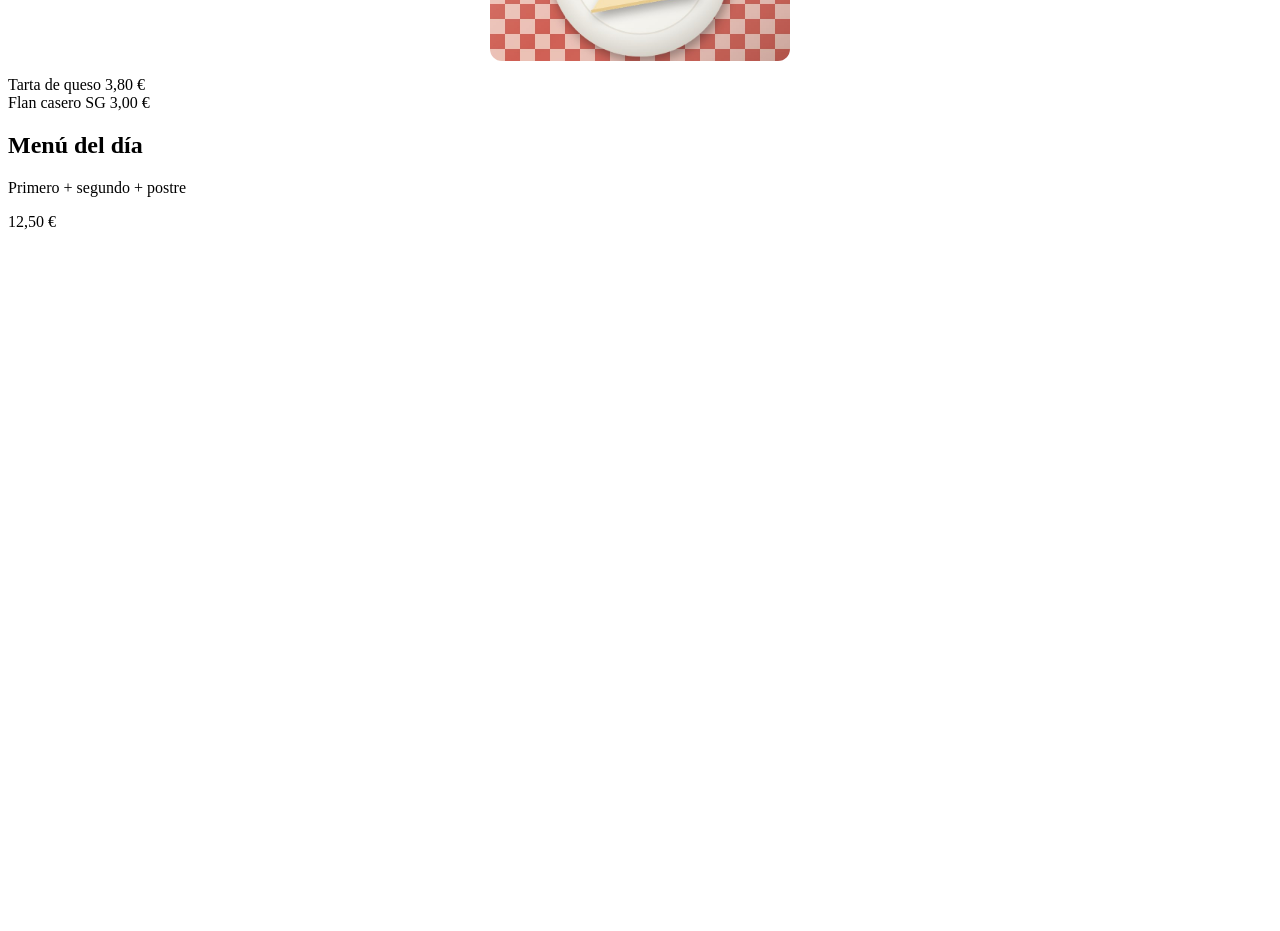
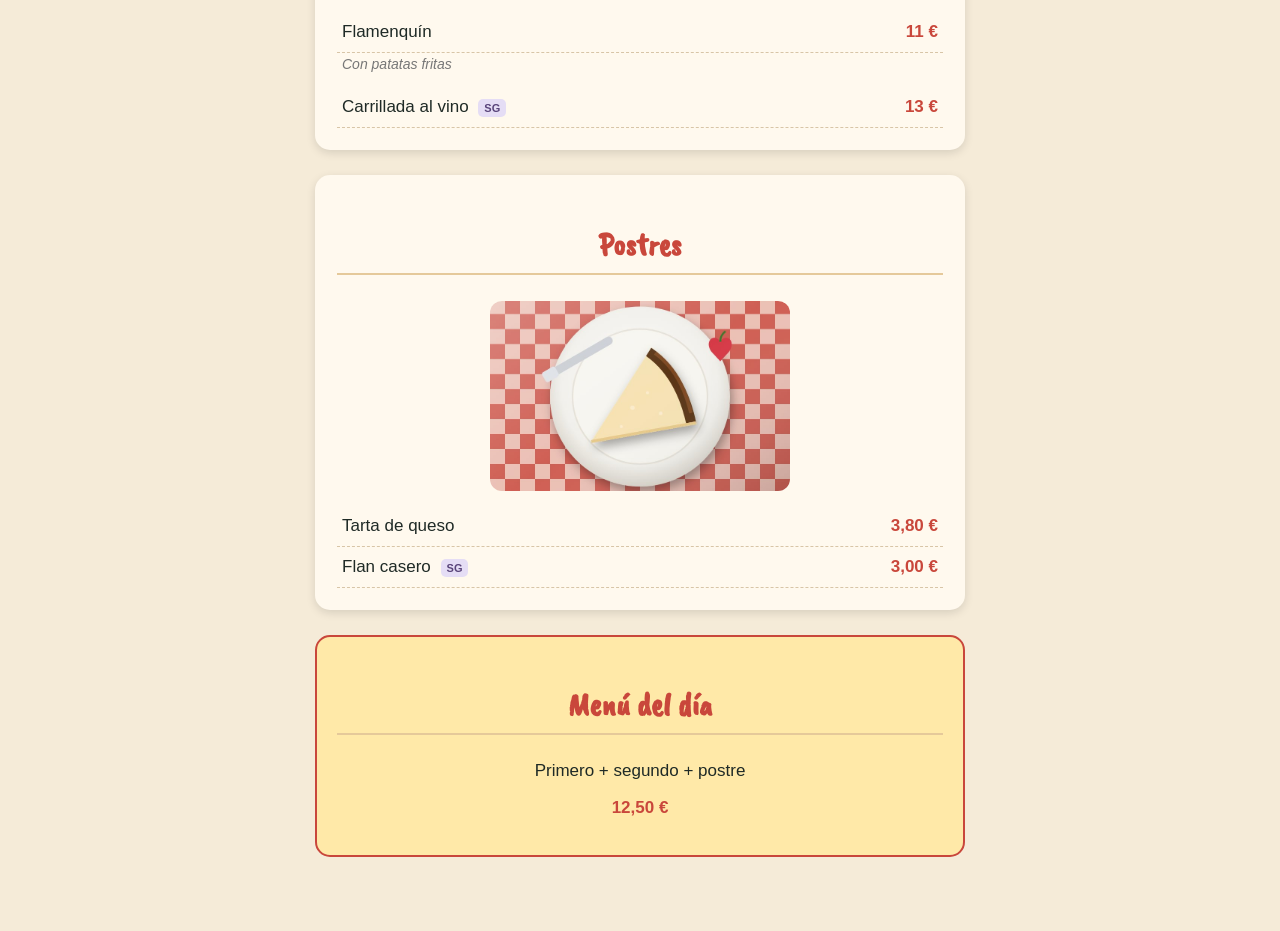
Before and after one commit to jleodom0501/taberna---el---alberto-, a plain HTML site: page index.html in a window 1280 px wide. Shown: the part 1476-2407 px from the top of the page. Before the commit the page ends 1780 px from the top, so only its background shows below. Drawn offline with nearby package versions, Linux system fonts and the light colour scheme.

Commit message:
Update estilo.css

```diff
--- a/estilo.css
+++ b/estilo.css
@@ -1,6 +1,136 @@
-
 .prueba {
     color: #FFFFFF;
+}
+
+/* DISEÑO GENERAL */
+* {
+    box-sizing: border-box;
+}
+
+body {
+    margin: 0;
+    padding: 0;
+    background: #F5EBD8;
+    color: #1F2A26;
+    font-family: Arial, sans-serif;
+}
+
+/* CABECERA */
+header {
+    background: #1F2A26;
+    color: #FFE9A8;
+    text-align: center;
+    padding: 35px 15px;
+    border-bottom: 6px solid #C9473B;
+}
+
+header h1 {
+    font-family: 'Caveat Brush', cursive;
+    font-size: 48px;
+    margin: 0;
+}
+
+header p {
+    font-size: 17px;
+    margin: 8px 0 0;
+    color: #FFFFFF;
+}
+
+/* APARTADOS */
+section {
+    background: #FFF9EE;
+    max-width: 650px;
+    margin: 25px auto;
+    padding: 22px;
+    border-radius: 15px;
+    box-shadow: 0 3px 10px rgba(0,0,0,0.12);
+}
+
+section h2,
+.menu h2 {
+    font-family: 'Caveat Brush', cursive;
+    color: #C9473B;
+    font-size: 32px;
+    text-align: center;
+    border-bottom: 2px solid #E5C99A;
+    padding-bottom: 8px;
+}
+
+/* PLATOS Y PRECIOS */
+.plato {
+    display: flex;
+    justify-content: space-between;
+    align-items: center;
+    gap: 10px;
+    padding: 10px 5px;
+    border-bottom: 1px dashed #D8C5A7;
+    cursor: pointer;
+    font-size: 17px;
+}
+
+.precio {
+    font-weight: bold;
+    color: #C9473B;
+    white-space: nowrap;
+}
+
+.desc {
+    font-size: 14px;
+    color: #777;
+    margin: 3px 5px 15px;
+    font-style: italic;
+}
+
+/* TODAS LAS FOTOGRAFÍAS */
+section img {
+    width: 100%;
+    max-width: 300px;
+    height: 190px;
+    object-fit: cover;
+    display: block;
+    margin: 15px auto;
+    border-radius: 12px;
+}
+
+/* BERENJENAS MÁS PEQUEÑAS */
+section img.foto-berenjenas {
+    width: 180px;
+    height: 120px;
+}
+
+/* ETIQUETAS */
+.tag {
+    display: inline-block;
+    font-size: 11px;
+    font-weight: bold;
+    padding: 3px 6px;
+    border-radius: 5px;
+    margin-left: 5px;
+}
+
+.veg {
+    background: #D7EBCB;
+    color: #35652A;
+}
+
+.sg {
+    background: #E5DDF5;
+    color: #59447A;
+}
+
+/* MENÚ DEL DÍA */
+.menu {
+    max-width: 650px;
+    margin: 25px auto;
+    padding: 20px;
+    background: #FFE9A8;
+    border: 2px solid #C9473B;
+    border-radius: 15px;
+    text-align: center;
+}
+
+.menu p {
+    font-size: 17px;
 }
 
 /* BOTÓN SORPRESA */
@@ -16,10 +146,15 @@
     cursor: pointer;
 }
 
+#sorpresa:hover {
+    background: #A9342B;
+}
+
 /* CONSEJO */
 #consejo {
     text-align: center;
     font-weight: bold;
+    color: #C9473B;
 }
 
 /* PLATO ELEGIDO */
@@ -39,24 +174,19 @@
     font-size: 18px;
 }
 
-/* PLATOS CLICABLES */
-.plato {
-    cursor: pointer;
+/* ADAPTACIÓN A MÓVILES */
+@media (max-width: 600px) {
+    header h1 {
+        font-size: 38px;
+    }
+
+    section,
+    .menu {
+        margin: 15px 10px;
+        padding: 16px;
+    }
+
+    .plato {
+        font-size: 15px;
+    }
 }
-
-/* TODAS LAS IMÁGENES */
-section img {
-    width: 100%;
-    max-width: 300px;
-    height: 190px;
-    object-fit: cover;
-    display: block;
-    margin: 15px auto;
-    border-radius: 12px;
-}
-
-/* FOTO DE LAS BERENJENAS MÁS PEQUEÑA */
-section img.foto-berenjenas {
-    width: 180px;
-    height: 120px;
-}
```
